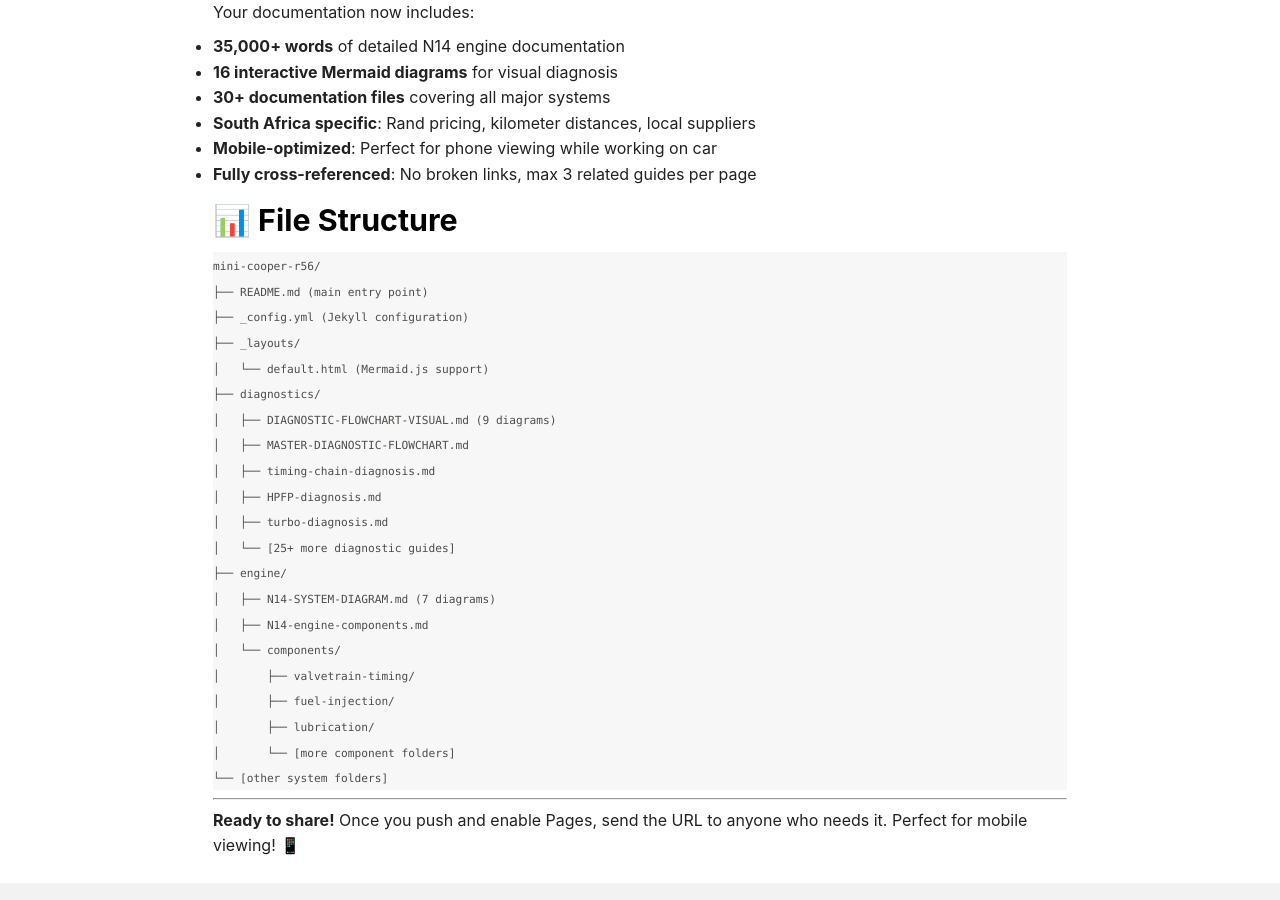
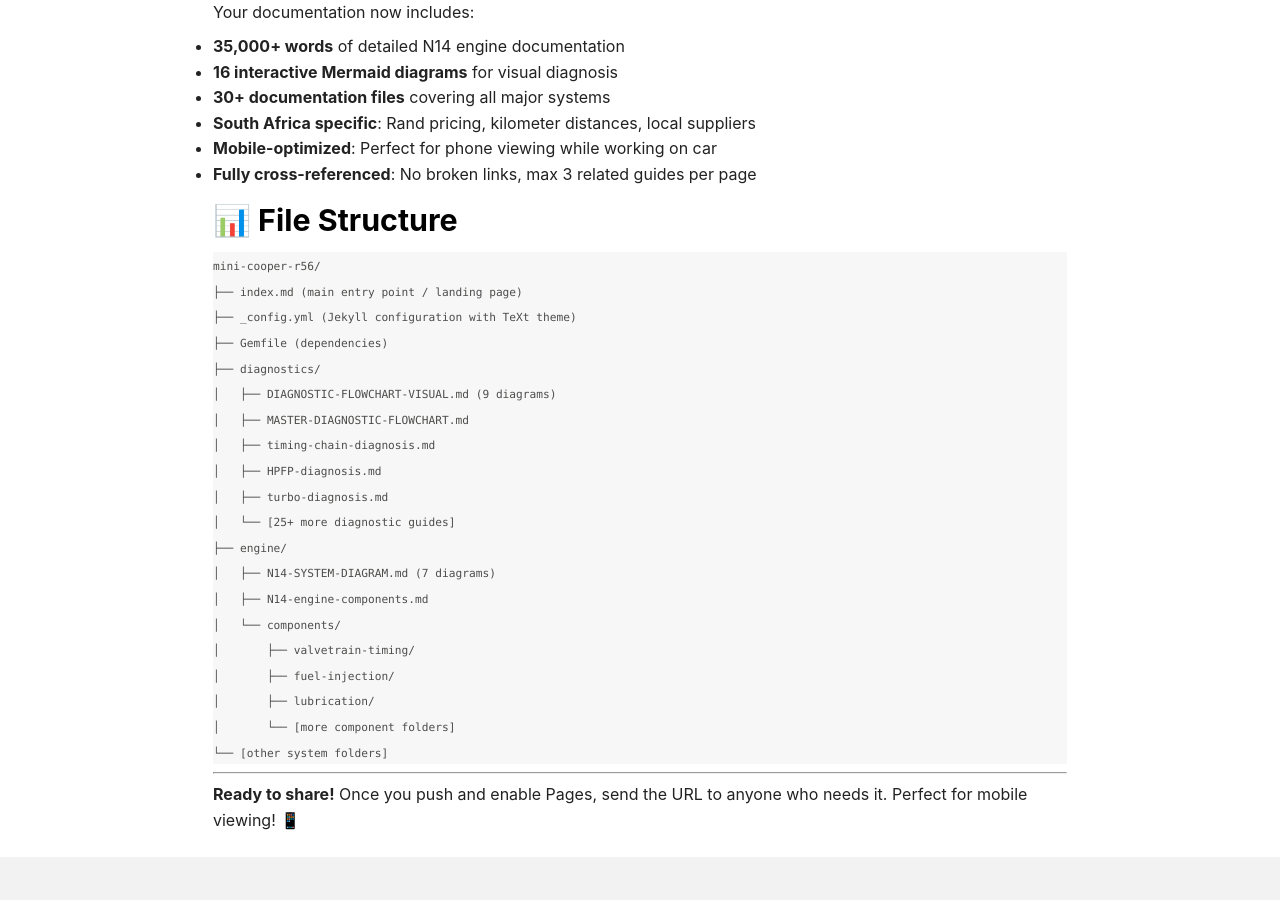
Before and after one commit to LeonFNortje/mini-cooper-r56-guide, a Jekyll site: the page built from GITHUB-PAGES-SETUP.md, in a window 1280 px wide and 900 px high, scrolled down 2873 px. Built offline with Jekyll 4.4.1, drawn with Linux system fonts in a browser that asks for light colours; nearby versions of some CDN libraries; our own code applies the rules of GitHub Pages for plain Markdown files.

Commit message:
Make README.md the landing page by renaming to index.md
- Renamed README.md to index.md (Jekyll standard for landing pages)
- Removed default index.html with TeXt home layout
- Updated references in documentation
- index.md will now be the default page when visiting the site

🤖 Generated with [Claude Code](https://claude.com/claude-code)

Co-Authored-By: Claude <noreply@anthropic.com>

````diff
--- a/GITHUB-PAGES-SETUP.md
+++ b/GITHUB-PAGES-SETUP.md
@@ -127,10 +127,9 @@ Your documentation now includes:
 
 ```
 mini-cooper-r56/
-├── README.md (main entry point)
-├── _config.yml (Jekyll configuration)
-├── _layouts/
-│   └── default.html (Mermaid.js support)
+├── index.md (main entry point / landing page)
+├── _config.yml (Jekyll configuration with TeXt theme)
+├── Gemfile (dependencies)
 ├── diagnostics/
 │   ├── DIAGNOSTIC-FLOWCHART-VISUAL.md (9 diagrams)
 │   ├── MASTER-DIAGNOSTIC-FLOWCHART.md
--- a/index.html
+++ /dev/null
@@ -1,5 +0,0 @@
----
-layout: home
-# articles:
-#   excerpt_type: html
----
````
Also changed, not shown: index.md (renamed from README.md, +1 -1 lines).
